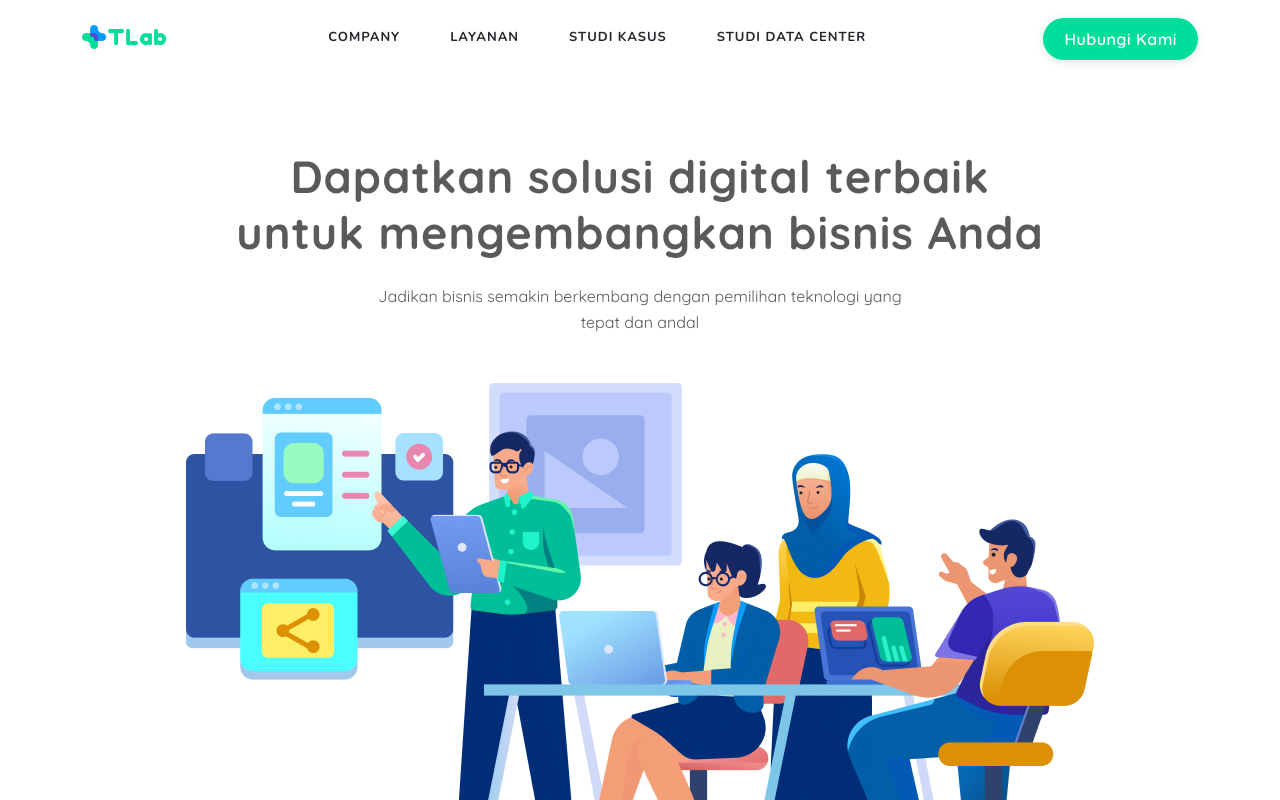
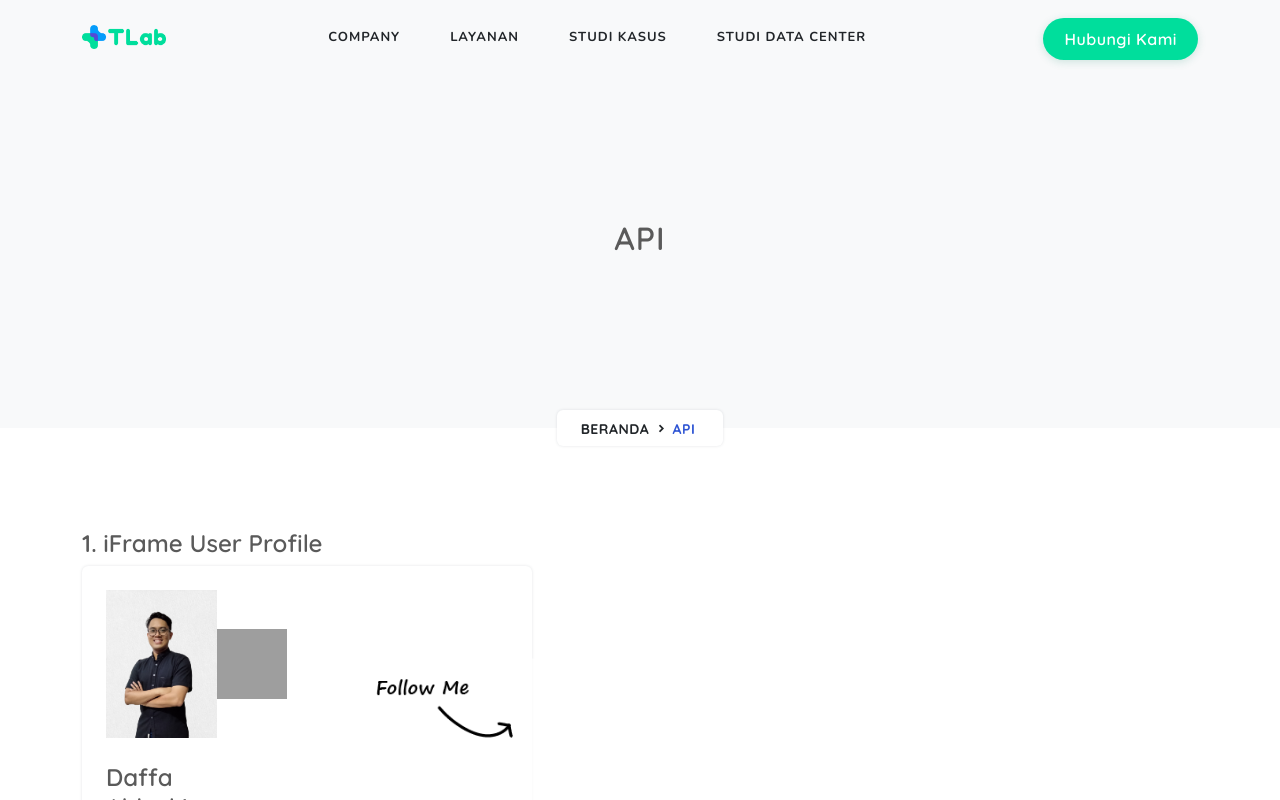
Before and after one commit to niredocz/test-tlab, a React (Create React App) app: page /api in a window 1280 px wide. Shown: the top 800 px of the page. Built offline with nearby package versions, Linux system fonts and the light colour scheme; grey boxes are pictures that could not be loaded.

Commit message:
add ApiContent component

```diff
--- a/src/App.js
+++ b/src/App.js
@@ -3,6 +3,7 @@ import { Routes, Route } from 'react-router-dom';
 
 import Header from './layouts/Header'
 import BerandaContent from "./BerandaContent";
+import ApiContent from "./ApiContent";
 import Footer from './layouts/Footer'
 
 function App() {
@@ -19,7 +20,7 @@ function App() {
         <Route path='/api' element={
           <>
             <Header/>
-            <BerandaContent/>
+            <ApiContent/>
             <Footer/>
           </>
         } />
```
